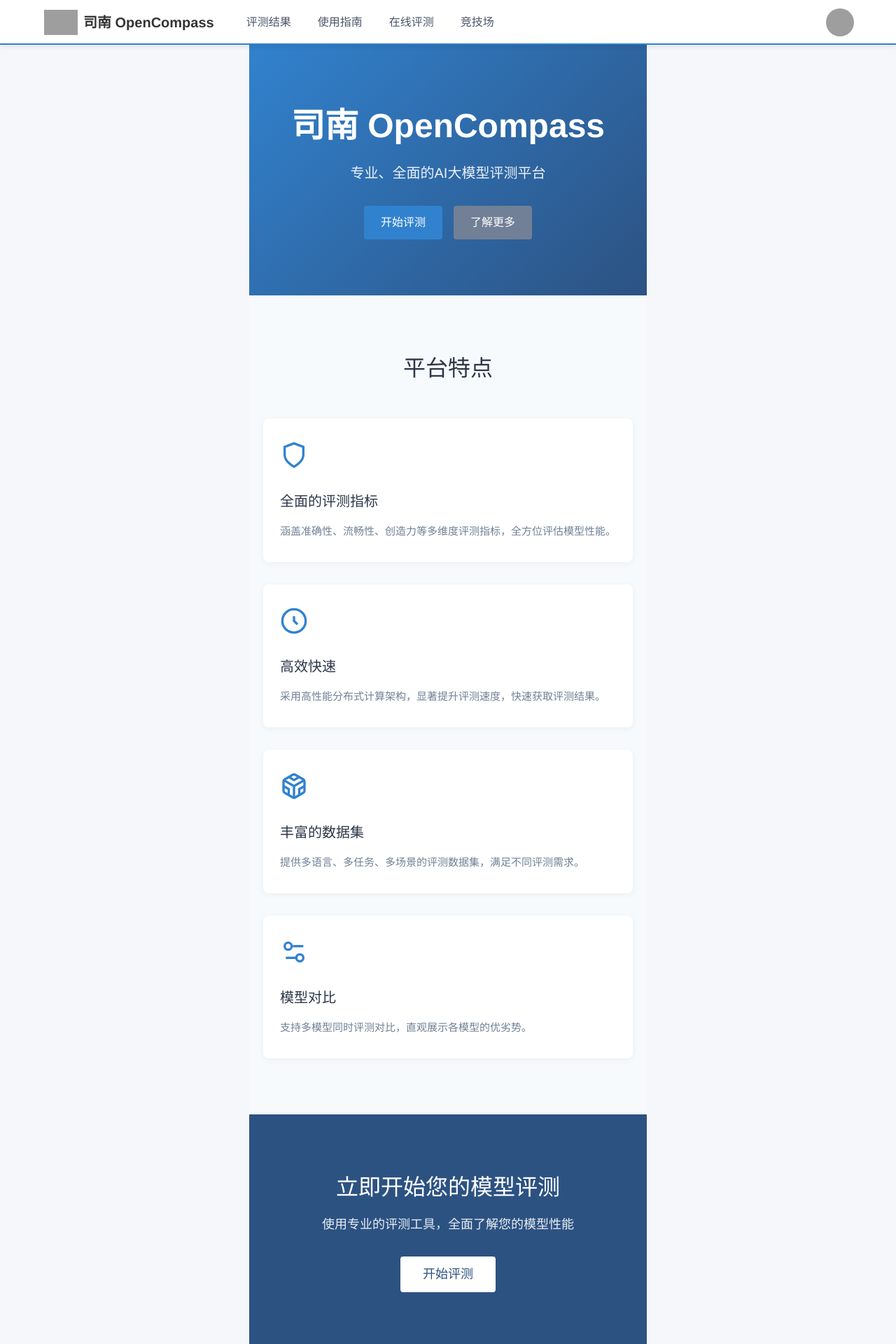
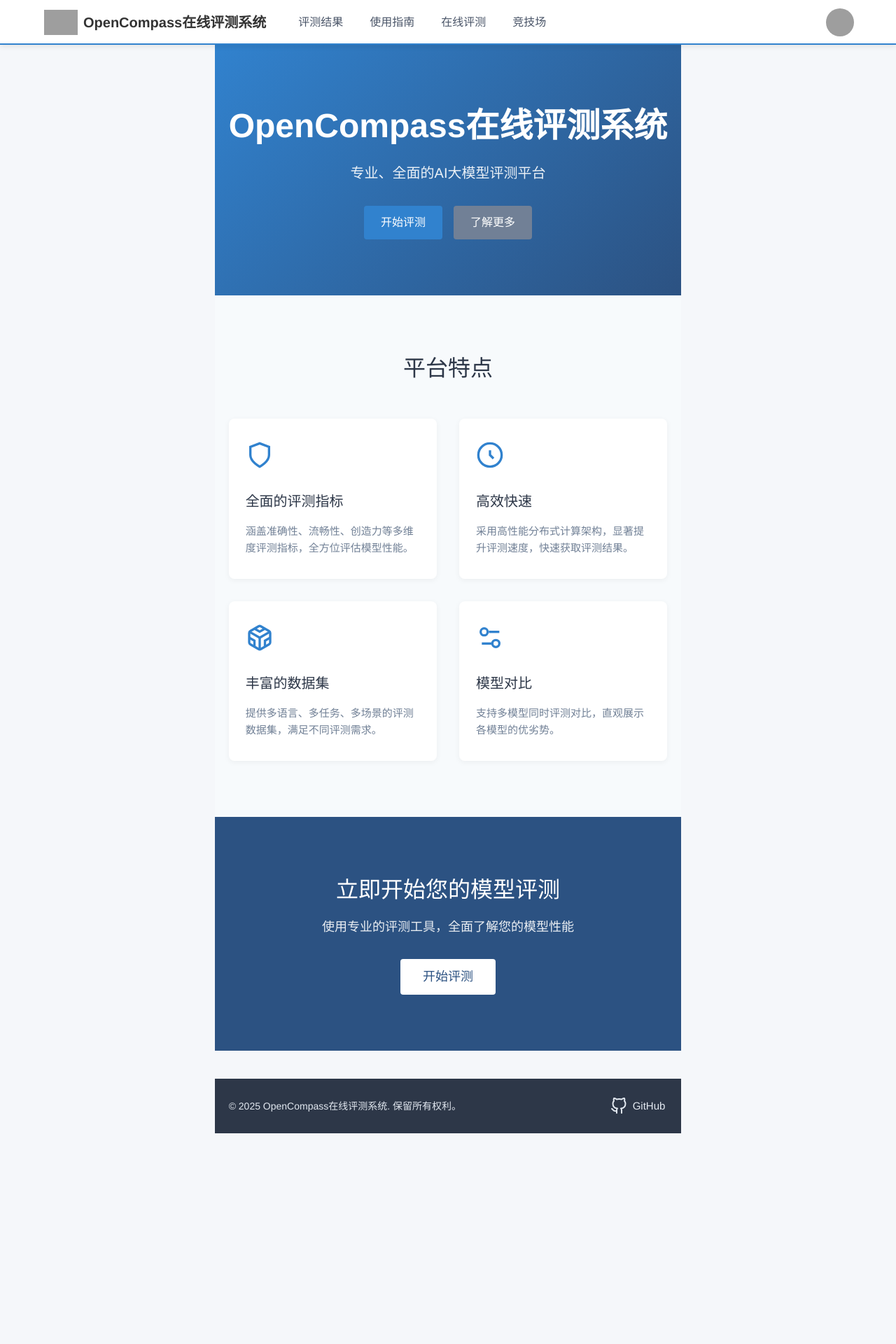
Before and after one commit to domonic18/ai-eval-system, a Vue app in the folder apps/web/: page / in a window 1280 px wide. Shown: the top 1920 px of the page at 70% size. After the commit the page ends 1619 px from the top, so only its background shows below. Built offline with nearby package versions, Linux system fonts and the light colour scheme; no server answers; sample sign-in values are in the browser's storage; grey boxes are pictures that could not be loaded.

Commit message:
对整个前端页面做一次名字更改

```diff
--- a/apps/web/index.html
+++ b/apps/web/index.html
@@ -4,7 +4,7 @@
     <meta charset="UTF-8">
     <link rel="icon" href="/favicon.ico">
     <meta name="viewport" content="width=device-width, initial-scale=1.0">
-    <title>Vite App</title>
+    <title>OpenCompass在线评测系统</title>
   </head>
   <body>
     <div id="app"></div>
--- a/apps/web/src/components/TheFooter.vue
+++ b/apps/web/src/components/TheFooter.vue
@@ -2,7 +2,7 @@
   <footer class="footer">
     <div class="container footer-container">
       <div class="footer-left">
-        <p>&copy; {{ currentYear }} 司南 OpenCompass. 保留所有权利。</p>
+        <p>&copy; {{ currentYear }} OpenCompass在线评测系统. 保留所有权利。</p>
       </div>
       <div class="footer-right">
         <a href="https://github.com/InternLM/opencompass" target="_blank" class="github-link">
--- a/apps/web/src/components/TheHeader.vue
+++ b/apps/web/src/components/TheHeader.vue
@@ -4,8 +4,8 @@
       <!-- 网站Logo -->
       <div class="logo">
         <router-link to="/">
-          <img src="../assets/logo.png" alt="司南 OpenCompass" class="logo-img">
-          <span class="logo-text">司南 OpenCompass</span>
+          <img src="../assets/images/logo.png" alt="OpenCompass在线评测系统" class="logo-img">
+          <span class="logo-text">OpenCompass在线评测系统</span>
         </router-link>
       </div>
 
@@ -59,7 +59,7 @@
   computed: {
     ...mapGetters('auth', ['isLoggedIn', 'username']),
     userAvatar() {
-      return this.user?.avatar || new URL('../../assets/default-avatar.png', import.meta.url).href
+      return this.user?.avatar || new URL('../../assets/images/default-avatar.png', import.meta.url).href
     }
   },
   methods: {
--- a/apps/web/src/views/HomeView.vue
+++ b/apps/web/src/views/HomeView.vue
@@ -4,7 +4,7 @@
       <section class="hero">
         <div class="container">
           <div class="hero-content">
-            <h1 class="hero-title">司南 OpenCompass</h1>
+            <h1 class="hero-title">OpenCompass在线评测系统</h1>
             <p class="hero-description">专业、全面的AI大模型评测平台</p>
             <div class="hero-actions">
               <router-link to="/evaluation" class="btn">开始评测</router-link>
```
Also changed, not shown: apps/web/src/assets/images/logo.svg (renamed from apps/web/src/assets/logo.svg).
